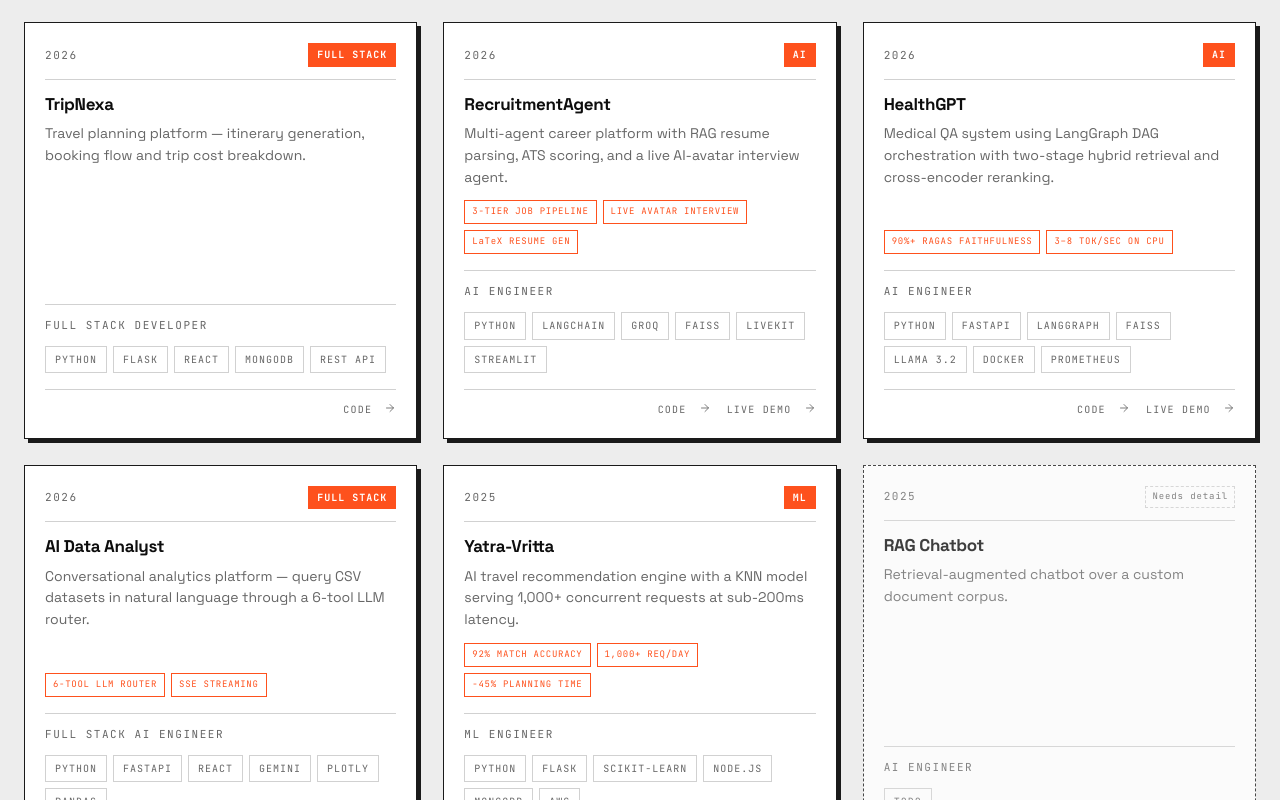
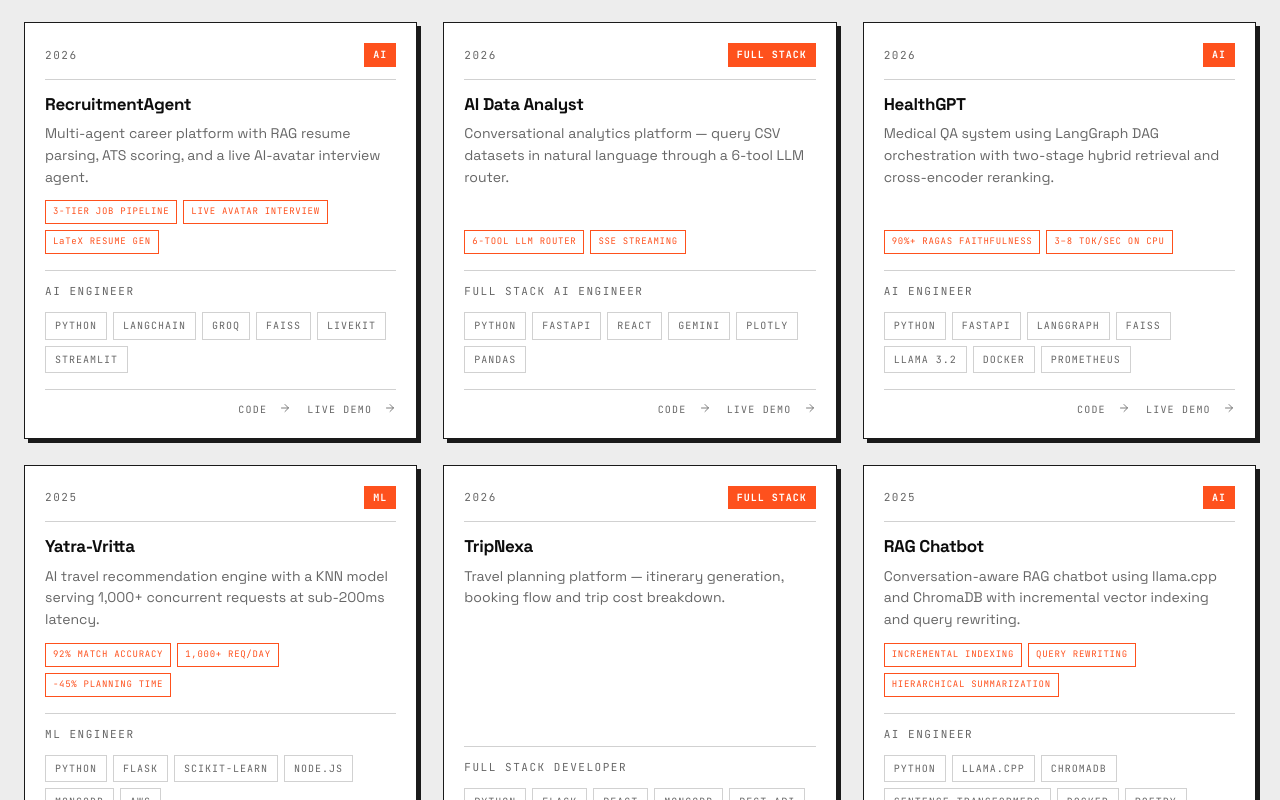
Before and after one commit to Aaryav1130/portfolio_av, a React (Vite) app: page / in a window 1280 px wide. Shown: the part 1840-2640 px from the top of the page. Built offline with nearby package versions, Linux system fonts and the light colour scheme.

Commit message:
content: reorder projects and finalize RAG Chatbot & Stream-It details

```diff
--- a/src/data/content.ts
+++ b/src/data/content.ts
@@ -87,28 +87,6 @@ export type Project = {
 }
 
 export const projects: Project[] = [
-  // The featured slot is the "currently building" card, not the "best work"
-  // card — it mirrors the reference's IN PROGRESS panel with a live counter.
-  // Aaryav's strongest project (RecruitmentAgent) therefore leads the grid
-  // immediately below rather than sitting up here.
-  {
-    slug: 'tripnexa',
-    name: 'TripNexa',
-    blurb: 'Travel planning platform — itinerary generation, booking flow and trip cost breakdown.',
-    year: '2026',
-    category: 'FULL STACK',
-    role: 'FULL STACK DEVELOPER',
-    featured: true,
-    status: 'IN PROGRESS',
-    since: '2026-06-13',
-    // points is deliberately still a TODO: the featured card renders only the
-    // blurb and the chip row, so nothing unfinished reaches the page. If
-    // TripNexa is ever demoted into the grid, fill this in FIRST — grid cards
-    // do render it.
-    points: ['TODO: the hard technical part, and one measurable outcome.'],
-    stack: ['PYTHON', 'FLASK', 'REACT', 'MONGODB', 'REST API'],
-    repo: 'https://github.com/Aaryav1130/TripNexa',
-  },
   {
     slug: 'recruitment-agent',
     name: 'RecruitmentAgent',
@@ -124,6 +102,22 @@ export const projects: Project[] = [
     stack: ['PYTHON', 'LANGCHAIN', 'GROQ', 'FAISS', 'LIVEKIT', 'STREAMLIT'],
     repo: 'https://github.com/Aaryav1130/RecruitmentAgent',
     live: 'https://recruitmentagent-ijspeikrzlsn8iw7mxug5s.streamlit.app/',
+  },
+  {
+    slug: 'ai-data-analyst',
+    name: 'AI Data Analyst',
+    blurb: 'Conversational analytics platform — query CSV datasets in natural language through a 6-tool LLM router.',
+    year: '2026',
+    category: 'FULL STACK',
+    role: 'FULL STACK AI ENGINEER',
+    metrics: ['6-TOOL LLM ROUTER', 'SSE STREAMING'],
+    points: [
+      'Engineered a full-stack AI data analysis platform with FastAPI and React, letting users query CSV datasets in natural language through a 6-tool LLM router built on Google Gemini.',
+      'Implemented automated chart generation, IQR/Z-score anomaly detection and SQL/Pandas code generation, streaming responses in real time via Server-Sent Events for fast multi-file exploration.',
+    ],
+    stack: ['PYTHON', 'FASTAPI', 'REACT', 'GEMINI', 'PLOTLY', 'PANDAS'],
+    repo: 'https://github.com/Aaryav1130/AI-Data-Analyst',
+    live: 'https://ai-data-analyst-snowy.vercel.app/',
   },
   {
     slug: 'healthgpt',
@@ -142,22 +136,6 @@ export const projects: Project[] = [
     live: 'https://healthgpt-swart.vercel.app/',
   },
   {
-    slug: 'ai-data-analyst',
-    name: 'AI Data Analyst',
-    blurb: 'Conversational analytics platform — query CSV datasets in natural language through a 6-tool LLM router.',
-    year: '2026',
-    category: 'FULL STACK',
-    role: 'FULL STACK AI ENGINEER',
-    metrics: ['6-TOOL LLM ROUTER', 'SSE STREAMING'],
-    points: [
-      'Engineered a full-stack AI data analysis platform with FastAPI and React, letting users query CSV datasets in natural language through a 6-tool LLM router built on Google Gemini.',
-      'Implemented automated chart generation, IQR/Z-score anomaly detection and SQL/Pandas code generation, streaming responses in real time via Server-Sent Events for fast multi-file exploration.',
-    ],
-    stack: ['PYTHON', 'FASTAPI', 'REACT', 'GEMINI', 'PLOTLY', 'PANDAS'],
-    repo: 'https://github.com/Aaryav1130/AI-Data-Analyst',
-    live: 'https://ai-data-analyst-snowy.vercel.app/',
-  },
-  {
     slug: 'yatra-vritta',
     name: 'Yatra-Vritta',
     blurb: 'AI travel recommendation engine with a KNN model serving 1,000+ concurrent requests at sub-200ms latency.',
@@ -173,36 +151,47 @@ export const projects: Project[] = [
     repo: 'https://github.com/Aaryav1130/Yatra-Vritta',
     live: 'https://yatra-vritta-theta.vercel.app/',
   },
-  // ---------------------------------------------------------------
-  // TODO(aaryav): the two below are placeholders built from repo
-  // names only — I could not read these repos. Replace blurb/points/
-  // stack with real detail, add a metric each, then delete `draft`.
-  // (TripNexa was the third; it now leads as the featured card with a
-  // real stack you confirmed on 2026-08-25.)
-  // ---------------------------------------------------------------
+  {
+    slug: 'tripnexa',
+    name: 'TripNexa',
+    blurb: 'Travel planning platform — itinerary generation, booking flow and trip cost breakdown.',
+    year: '2026',
+    category: 'FULL STACK',
+    role: 'FULL STACK DEVELOPER',
+    points: ['TODO: the hard technical part, and one measurable outcome.'],
+    stack: ['PYTHON', 'FLASK', 'REACT', 'MONGODB', 'REST API'],
+    repo: 'https://github.com/Aaryav1130/TripNexa',
+  },
   {
     slug: 'rag-chatbot',
     name: 'RAG Chatbot',
-    blurb: 'Retrieval-augmented chatbot over a custom document corpus.',
+    blurb: 'Conversation-aware RAG chatbot using llama.cpp and ChromaDB with incremental vector indexing and query rewriting.',
     year: '2025',
     category: 'AI',
     role: 'AI ENGINEER',
-    points: ['TODO: embedding model, vector store, chunking strategy, and eval result.'],
-    stack: ['TODO'],
+    metrics: ['INCREMENTAL INDEXING', 'QUERY REWRITING', 'HIERARCHICAL SUMMARIZATION'],
+    points: [
+      'Built a retrieval-augmented chatbot with llama.cpp (GGUF quantized models) and ChromaDB, implementing Sentence Transformer embeddings with incremental vector indexing — only changed documents are re-embedded, tracked via SQLite metadata and version hashes.',
+      'Engineered a two-stage response pipeline with LLM-based query rewriting and hierarchical context summarization, maintaining full conversation history for multi-turn QA over a Markdown document corpus.',
+    ],
+    stack: ['PYTHON', 'LLAMA.CPP', 'CHROMADB', 'SENTENCE TRANSFORMERS', 'DOCKER', 'POETRY'],
     repo: 'https://github.com/Aaryav1130/rag-chatbot',
-    draft: true,
   },
   {
     slug: 'stream-it',
     name: 'Stream-It',
-    blurb: 'Media streaming application.',
+    blurb: 'Full-stack live streaming platform with RTMP ingest, real-time chat, and creator dashboards — a Twitch-style experience.',
     year: '2025',
     category: 'FULL STACK',
     role: 'FULL STACK DEVELOPER',
-    points: ['TODO: what you streamed, the transport, and the scale it handled.'],
-    stack: ['TODO'],
+    metrics: ['RTMP LIVE INGEST', 'REAL-TIME CHAT', 'WEBHOOK-DRIVEN SYNC'],
+    points: [
+      'Developed a full-stack live streaming platform with Next.js 14 App Router and LiveKit for RTMP ingest and real-time media delivery, featuring creator dashboards for stream-key management, metadata editing, and live status toggling.',
+      'Implemented Clerk-based authentication with webhook-driven user sync to PostgreSQL via Prisma, plus real-time chat with configurable slow mode, follow/block relationships, and community moderation tools.',
+    ],
+    stack: ['NEXT.JS', 'TYPESCRIPT', 'LIVEKIT', 'PRISMA', 'POSTGRESQL', 'CLERK', 'TAILWIND'],
     repo: 'https://github.com/Aaryav1130/stream-it',
-    draft: true,
+    live: 'https://stream-it-1ps8.vercel.app/',
   },
 ]
 
```
